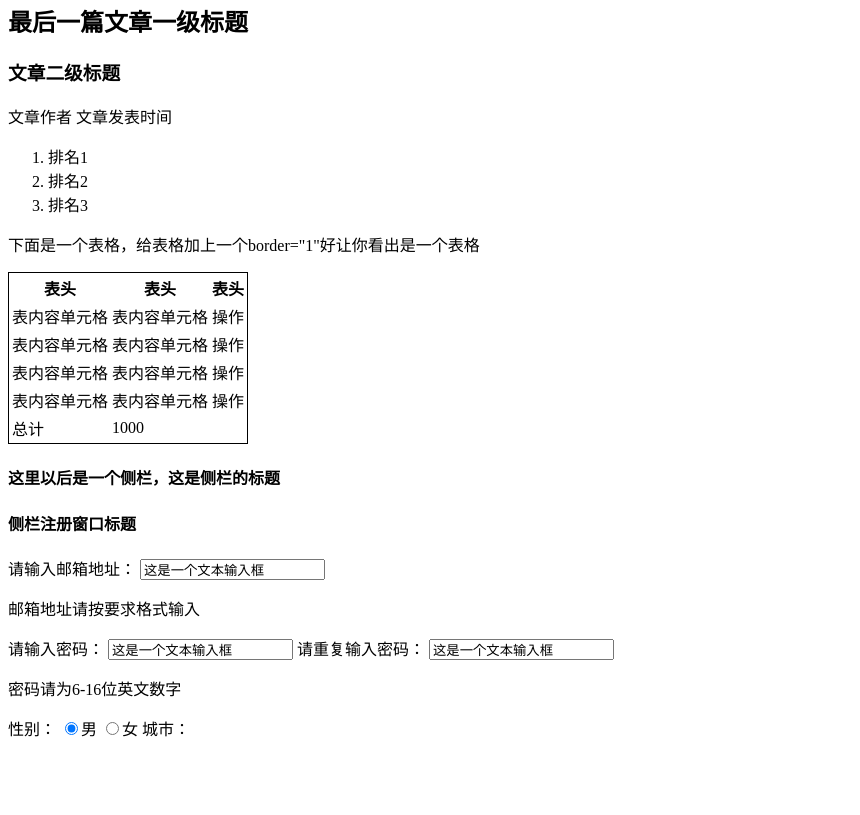
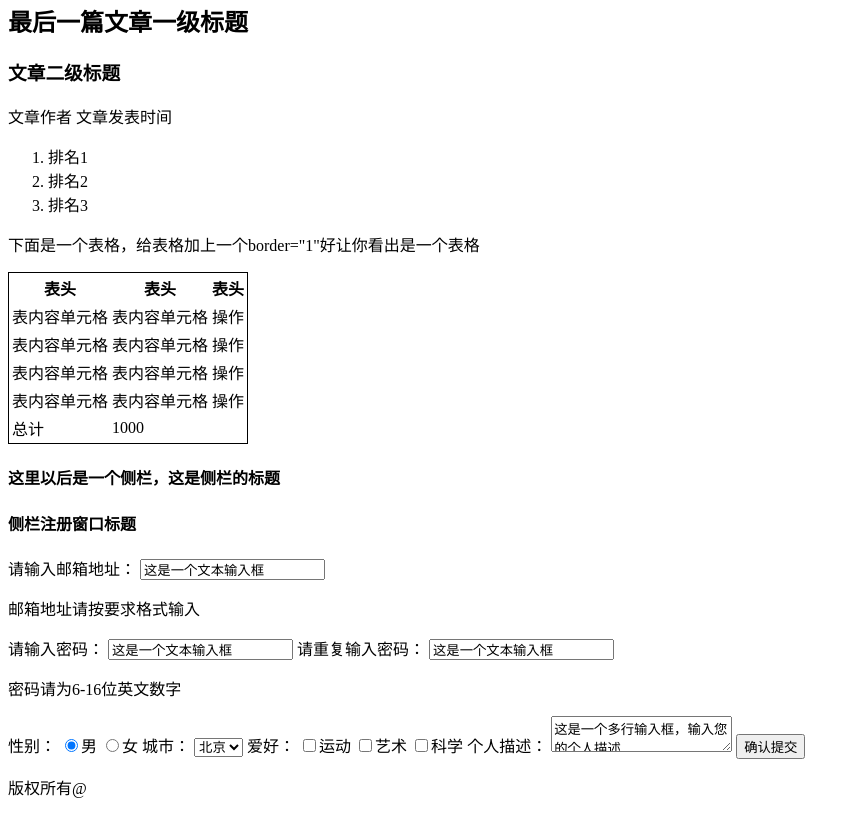
Before and after one commit to HelloThereIsLynn/fundament, a plain HTML site: page 0101/task_0101.html in a window 1280 px wide. Shown: the part 3645-4460 px from the top of the page, without its empty margins (0-860 px from the left). Before the commit the page ends 4393 px from the top, so only its background shows below. Drawn offline with Linux system fonts and the light colour scheme.

Commit message:
0101 end

```diff
--- a/0101/task_0101.html
+++ b/0101/task_0101.html
@@ -126,19 +126,32 @@
 			<h4>侧栏注册窗口标题</h4>
 			<form>
 				<label>请输入邮箱地址：</label>
-				<input type="text" value="这是一个文本输入框"></input>
+				<input type="text" value="这是一个文本输入框">
 				<p>邮箱地址请按要求格式输入</p>
 				<label>请输入密码：</label>
-				<input type="text" value="这是一个文本输入框"></input>
+				<input type="text" value="这是一个文本输入框">
 				<label>请重复输入密码：</label>
-				<input type="text" value="这是一个文本输入框"></input>
+				<input type="text" value="这是一个文本输入框">
 				<p>密码请为6-16位英文数字</p>
 				<label>性别：</label>
 				<input type="radio"  name="sex" checked="checked">男</input>
 				<input type="radio" name="sex">女</input>
 				<label>城市：</label>
+				<select>
+					<option>北京</option>
+					<option>上海</option>
+					<option>广州</option>
+				</select>
+				<label>爱好：</label>
+				<input type="checkbox">运动</input>
+				<input type="checkbox">艺术</input>
+				<input type="checkbox">科学</input>
+				<label>个人描述：</label>
+				<textarea >这是一个多行输入框，输入您的个人描述</textarea>
+				<input type="submit" value="确认提交">
 			</form>
 		</aside>
 	</article>
+	<p>版权所有@</p>
 </body>
 </html>
```
Also changed, not shown: 1 other file.
